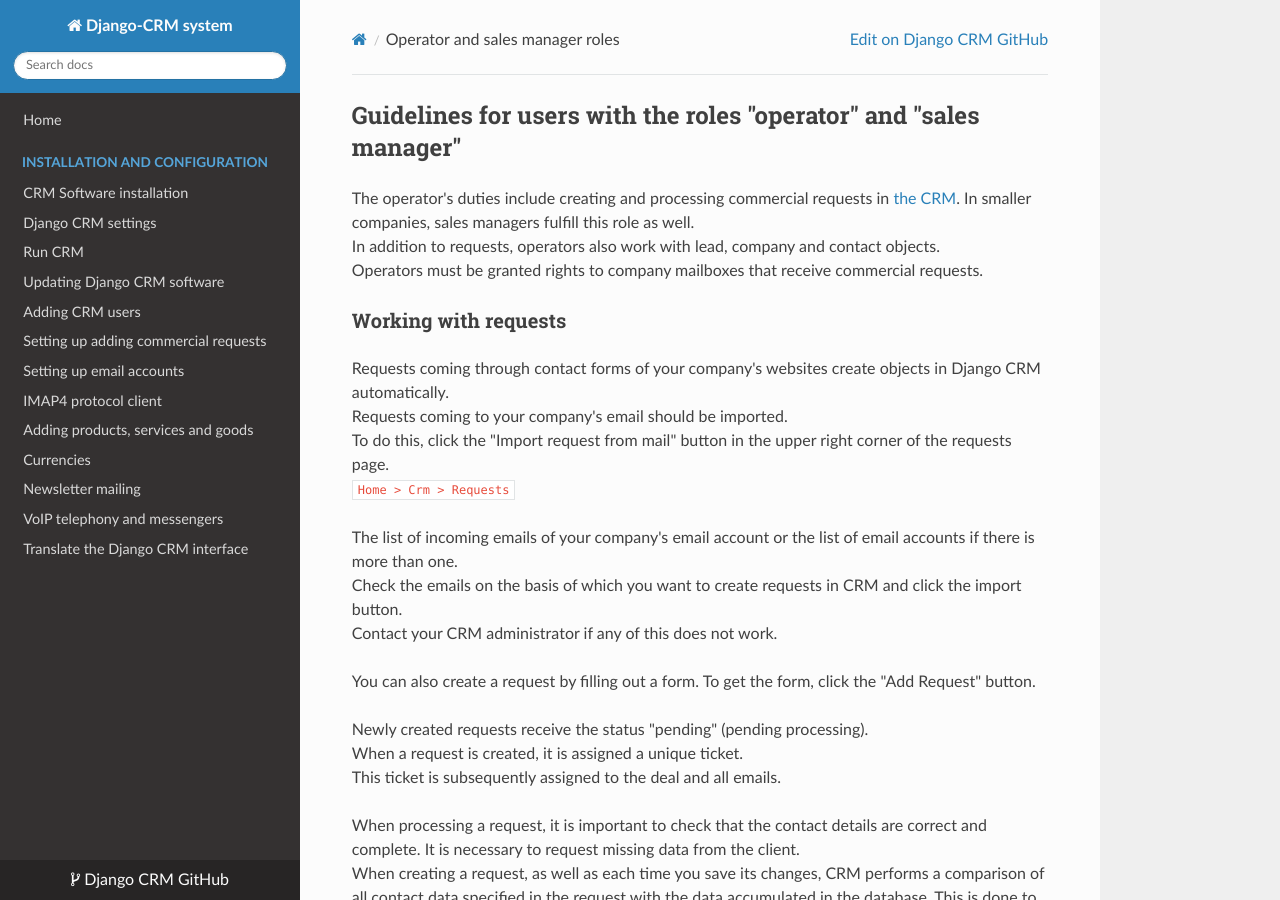
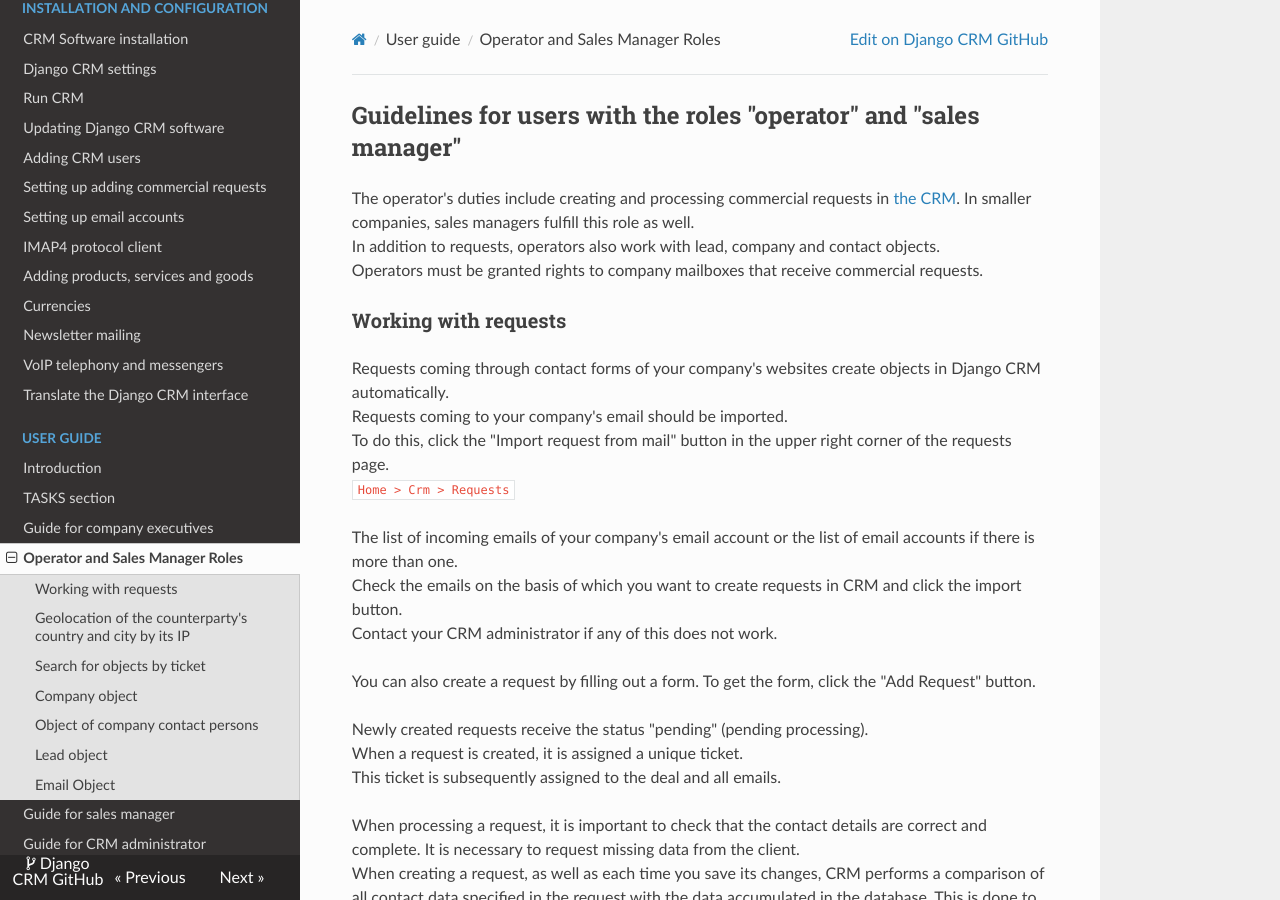
Before and after one commit to tylerbuildss/Django-CRM, an MkDocs documentation site: the page built from docs/site/operator_and_sales_manager_roles.md, in a window 1280 px wide and 900 px high. Built offline with MkDocs 1.6.1, drawn with Linux system fonts in a browser that asks for light colours; nearby versions of some CDN libraries.

Commit message:
Update mkdocs.yml

```diff
--- a/mkdocs.yml
+++ b/mkdocs.yml
@@ -27,6 +27,13 @@ nav:
     - Newsletter mailing: newsletter_mailing.md
     - VoIP telephony and messengers: voip_and_messengers.md
     - Translate the Django CRM interface: translate_django_crm.md
+  - User guide:
+    - Introduction: introduction.md
+    - TASKS section: tasks_section.md
+    - Guide for company executives: guide_for_company_executives.md
+    - Operator and Sales Manager Roles: operator_and_sales_manager_roles.md
+    - Guide for sales manager: guide_for_sales_manager.md
+    - Guide for CRM administrator: guide_for_crm_administrator.md
 
 theme:
   name: readthedocs
```
